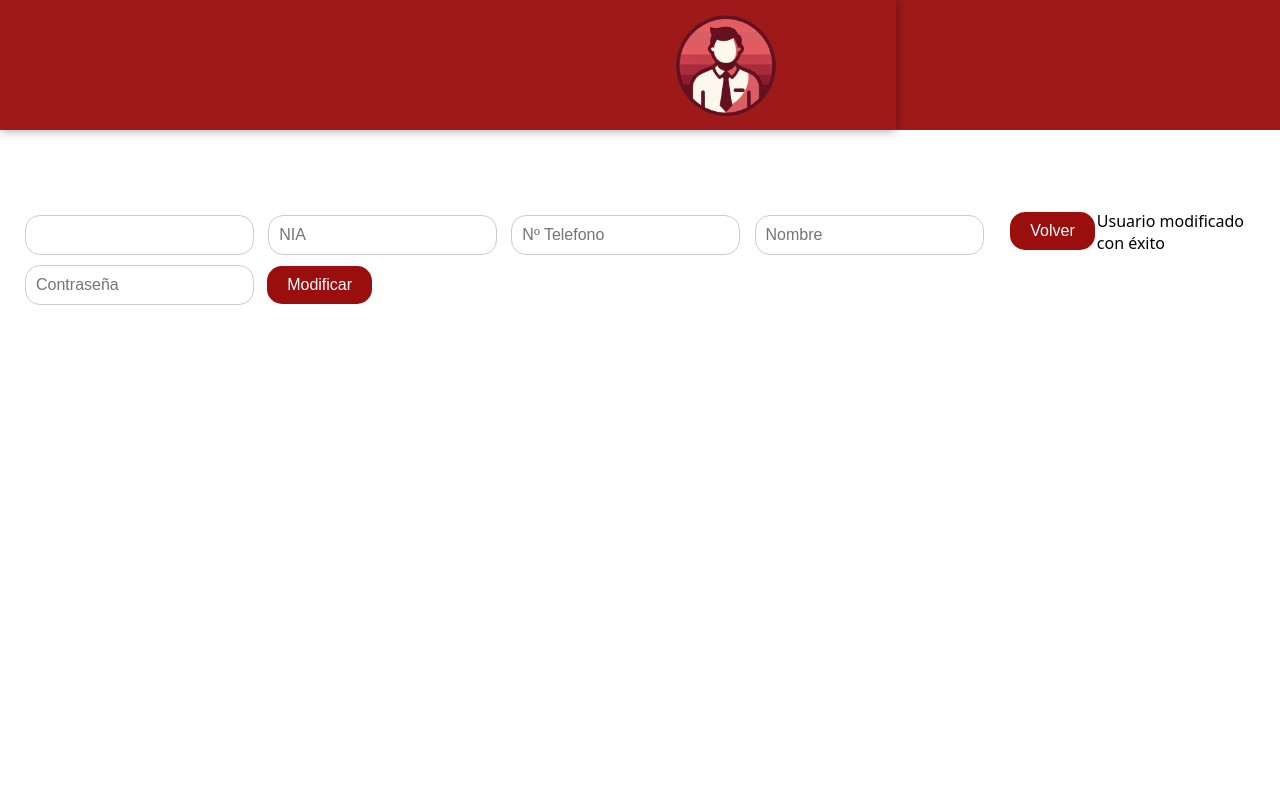
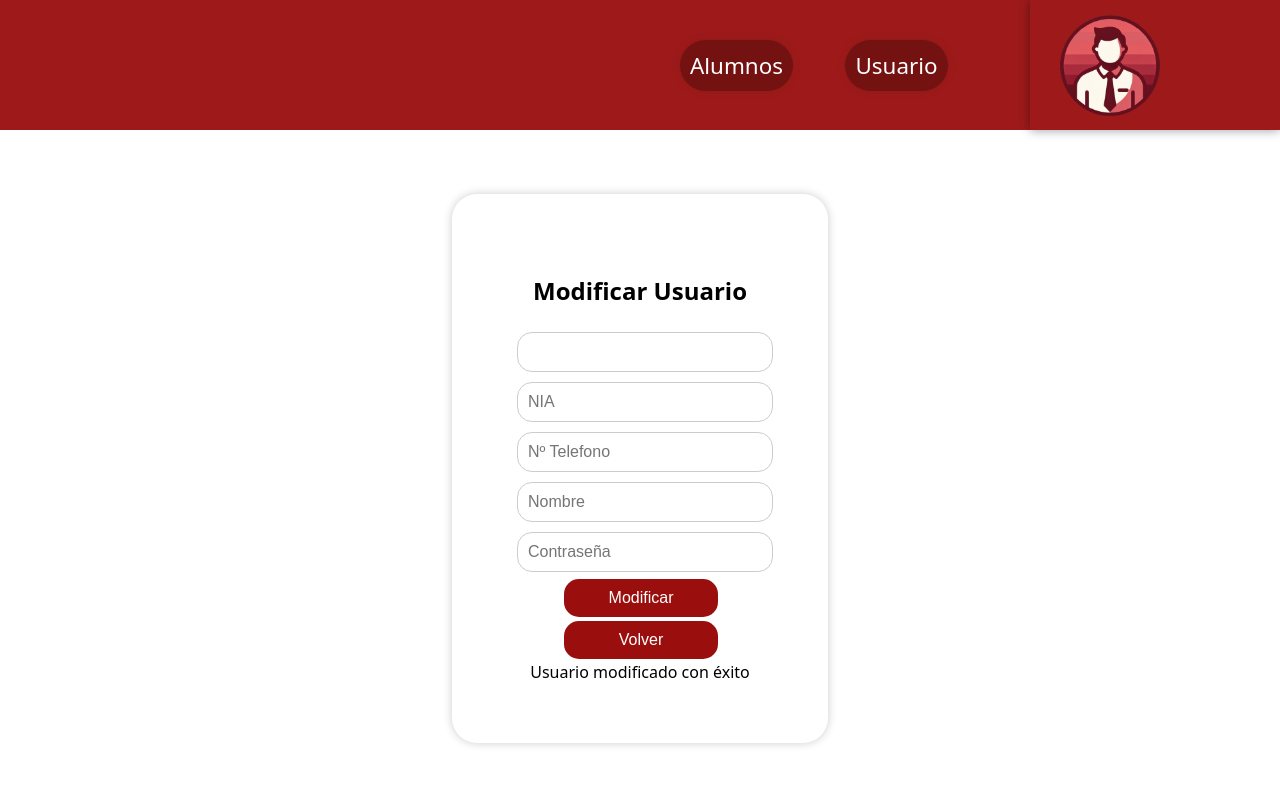
Before and after one commit to Hhxru/LM_JyR_Proyecto, a PHP site: page /modificarAlu.php in a window 1280 px wide. Shown: the top 785 px of the page. Run offline with PHP 8.4, Linux system fonts and the light colour scheme; data that the repository does not hold is empty.

Commit message:
CSS general ModificarAlu

```diff
--- a/css/dashboardTutor.css
+++ b/css/dashboardTutor.css
@@ -59,7 +59,7 @@ header{
 
 #usuario {
     flex: 1;
-    background-color: #fcfcfc;
+    background-color: #ffffff;
     padding: 20px;
     margin-right: 10px;
     border-radius: 18px;
--- a/css/modificarAlu.css
+++ b/css/modificarAlu.css
@@ -4,6 +4,7 @@ body {
     background-color: #ffffff;
     margin: 0;
     padding: 0;
+
 }
 
 header{
@@ -26,13 +27,44 @@ header{
             margin-right: 90px;
         }
 
+        header ul {
+            width: 100%;
+            list-style-type: none;
+            flex-direction:row;
+            align-items: center;
+            display: flex;
+            margin-left: 50%;
+            gap: 15%;
+        }
+            header ul li a{
+                color: white;
+                text-decoration: none;
+                font-size: 140%;
+                background-color: #741111;
+                padding-left: 10px;
+                padding-right: 10px;
+                padding-top: 10px;
+                padding-bottom: 10px;
+                border-radius: 30px;
+                box-shadow: 0px 0px 10px 0px rgba(0,0,0,0.1);
+            }
+
 #cuerpoPrincipal {
     display: flex;
-    justify-content: space-between;
-    padding: 20px;
-    height: 500px;
-    margin-top: 60px;
+    justify-content: center;
+    width: 100%;
 }
+
+    #cuerpoPrincipal article{
+        padding: 60px;
+        margin-top: 5%;
+        border-radius: 25px;
+        display: flex;
+        flex-direction: column;
+        width: 20%;
+        text-align: center;
+        box-shadow: 0px 0px 10px 0px rgba(0,0,0,0.2);
+    }
 
 input{
     padding: 5px;
@@ -46,6 +78,7 @@ input{
 
 .button{
     background-color: rgb(155, 14, 14);
+    width: 60%;
     color: white;
     padding: 10px 20px;
     border: #ffffff;
@@ -58,6 +91,7 @@ input{
 .textbox {
     padding: 10px;
     margin: 5px;
+    width: 100%;
     border: 1px solid #ccc;
     border-radius: 15px;
     box-sizing: border-box;
--- a/dashboardTutor.php
+++ b/dashboardTutor.php
@@ -9,7 +9,7 @@
 <body>
     <header>
         <ul>
-            <li><a href="">Alumnos</a></li>
+            <li><a href="dashboardTutor.php">Alumnos</a></li>
             <li><a href="">Usuario </a></li>
         </ul>
         <div id="logo">
--- a/modificarAlu.php
+++ b/modificarAlu.php
@@ -8,12 +8,17 @@
 </head>
 <body>
     <header>
+        <ul>
+            <li><a href="dashboardTutor.php">Alumnos</a></li>
+            <li><a href="">Usuario </a></li>
+        </ul>
         <div id="logo">
             <img src="img/OIG2-removebg-preview.png" alt="">
 
         </div>
     </header>
     <section id="cuerpoPrincipal">
+        <article>
         <?php
 
             $id = $_GET['id'] ?? null;
@@ -46,6 +51,7 @@
 
             ?>
 
+            <h2>Modificar Usuario</h2>
 
             <form action="dashboardAlu.php" method="post">
             <input type="email" class="textbox" name="email" value="<?php print($usuario['email'])?>" readonly>
@@ -87,6 +93,7 @@
                 echo "Error de conexion con la BD";
             }
         ?>
+        </article>
     </section>
 
 </body>
```
